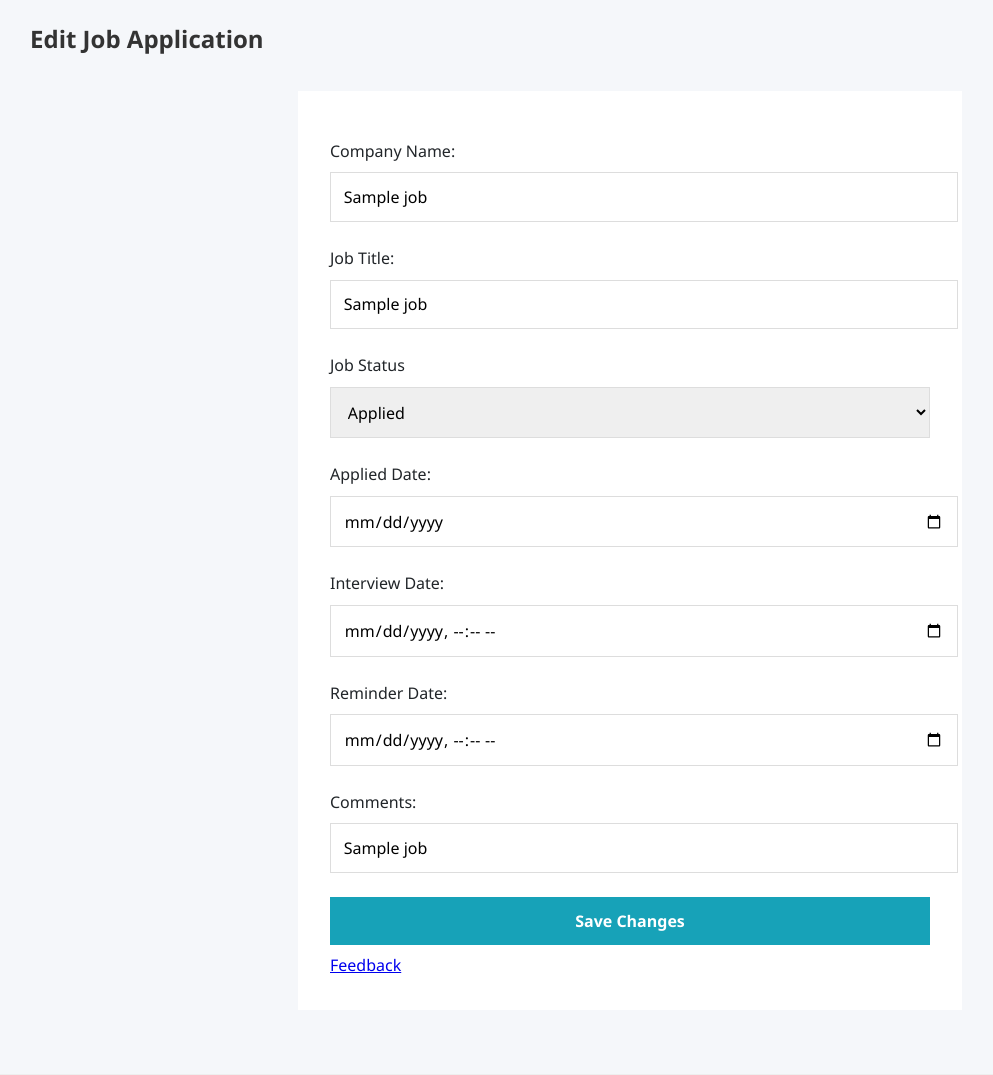
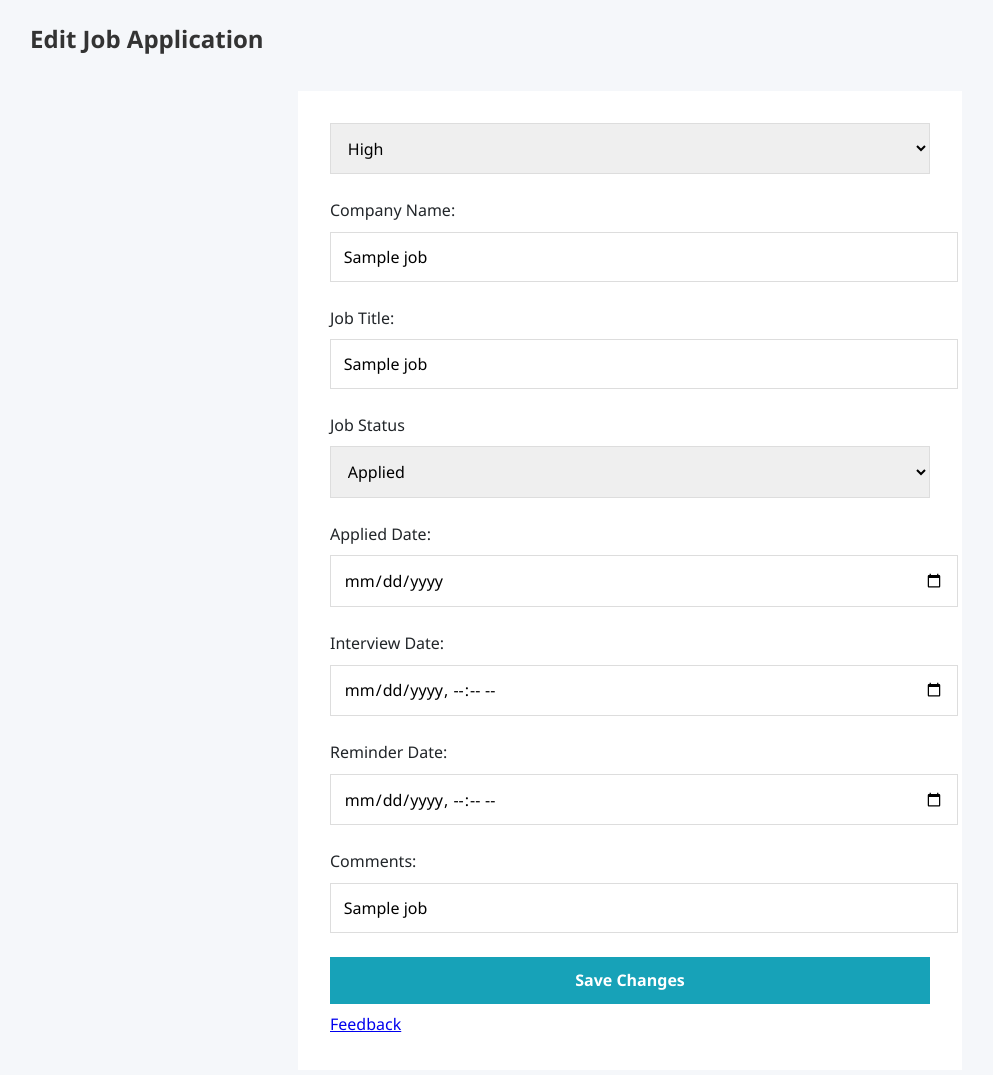
Before and after one commit to Navya-Sri-A/ease-job-track, a Flask app: template code/templates/edit_job.html in a window 1280 px wide. Shown: the part 84-1159 px from the top of the page, without its empty margins (10-1003 px from the left). Run offline with Flask 3, Linux system fonts and the light colour scheme; the template is opened without the code that fills it: most values are stand-ins (such as "Sample title", 1, 10 or a date in 2020).

Commit message:
Updated the edit.html to fix the bug

```diff
--- a/code/templates/edit_job.html
+++ b/code/templates/edit_job.html
@@ -1,6 +1,11 @@
 {% extends "base.html" %} {% block content %}
 <h2>Edit Job Application</h2>
 <form method="POST">
+    <select name="priority">
+        <option value="3" {% if job[8] == 3 %}selected{% endif %}>High</option>
+        <option value="2" {% if job[8] == 2 %}selected{% endif %}>Medium</option>
+        <option value="1" {% if job[8] == 1 %}selected{% endif %}>Low</option>
+    </select>
   <label>Company Name:</label>
   <input type="text" name="company_name" value="{{ job[1] }}" required />
 
```
